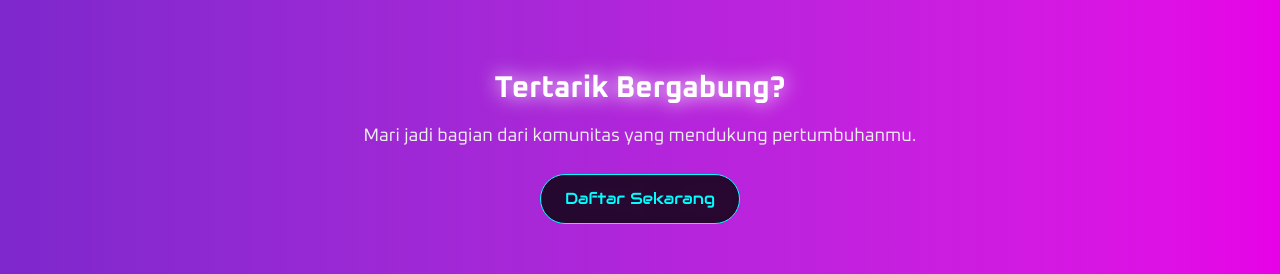
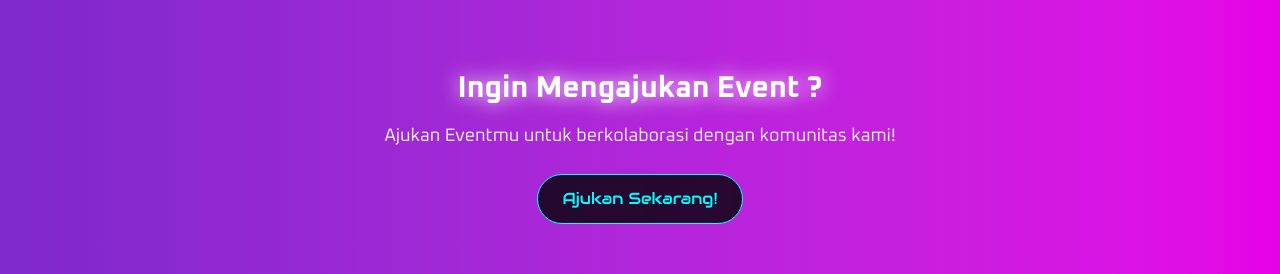
Before and after one commit to frctlprdx/community, a React (Vite) app in the folder frontend/: page / in a window 1280 px wide. Shown: the part 1486-1760 px from the top of the page. Built offline with nearby package versions, Linux system fonts and the light colour scheme; no server answers.

Commit message:
Befor Report

```diff
--- a/frontend/src/App.jsx
+++ b/frontend/src/App.jsx
@@ -28,7 +28,7 @@ function App() {
 
   useEffect(() => {
     const audio = audioRef.current;
-    audio.volume = 0.0; // volume 20%
+    audio.volume = 0.3; // volume 20%
 
     // Trigger play saat user pertama kali klik
     const handleUserInteraction = () => {
--- a/frontend/src/pages/Home.jsx
+++ b/frontend/src/pages/Home.jsx
@@ -184,14 +184,14 @@ function Home() {
         {/* Call to Action */}
         <section className="py-20 bg-gradient-to-r from-[#8A2BE2]/90 to-[#FF00FF]/90 backdrop-blur-sm text-white text-center px-6">
           <h2 className="text-3xl font-bold mb-4 drop-shadow-[0_0_10px_#FFFFFF] oxanium-regular">
-            Tertarik Bergabung?
+            Ingin Mengajukan Event ?
           </h2>
           <p className="mb-6 text-lg text-[#EEEEEE] oxanium-regular">
-            Mari jadi bagian dari komunitas yang mendukung pertumbuhanmu.
+            Ajukan Eventmu untuk berkolaborasi dengan komunitas kami!
           </p>
           <Link to="/appliedevent">
             <button className="cursor-pointer bg-black/80 backdrop-blur-sm text-[#00FFFF] font-semibold px-6 py-3 rounded-full border border-[#00FFFF] hover:bg-[#00FFFF] hover:text-black transition audiowide-regular">
-              Daftar Sekarang
+              Ajukan Sekarang!
             </button>
           </Link>
         </section>
```
